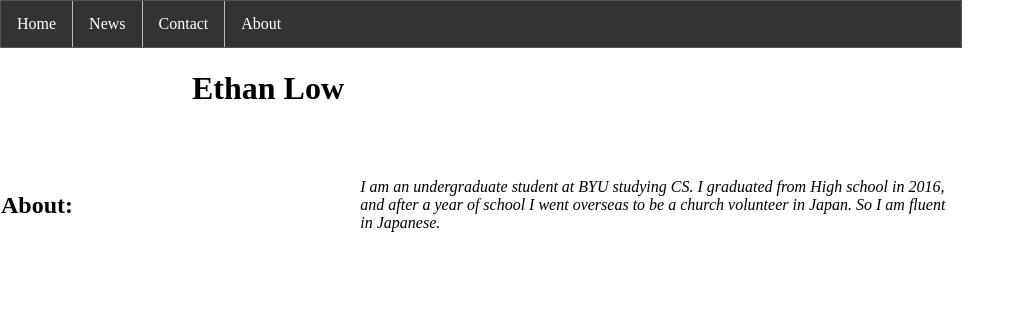
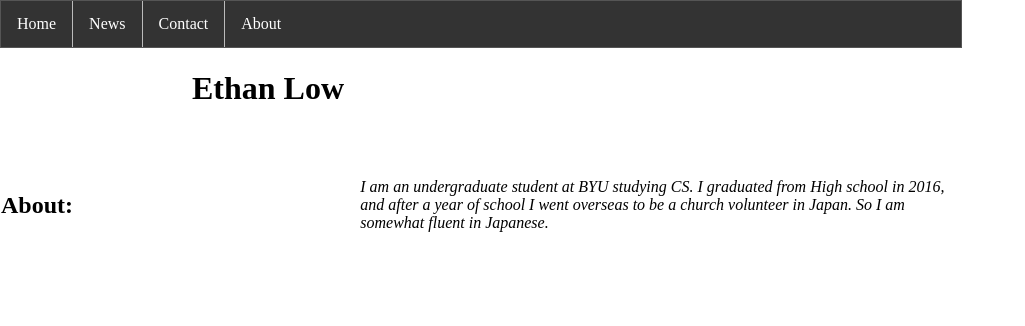
Before and after one commit to babananabananana/portfolio, a plain HTML site: page index.html in a window 1280 px wide. Shown: the top 326 px of the page, without its empty margins (0-1025 px from the left). Drawn offline with Linux system fonts and the light colour scheme.

Commit message:
made shrinkabler

```diff
--- a/index.html
+++ b/index.html
@@ -24,7 +24,7 @@
       <p class="section synopsis">
         I am an undergraduate student at BYU studying CS. I graduated from High
         school in 2016, and after a year of school I went overseas to be a church
-        volunteer in Japan. So I am fluent in Japanese.
+        volunteer in Japan. So I am somewhat fluent in Japanese.
         <p>
       </div>
     <div class="section projects">
```
